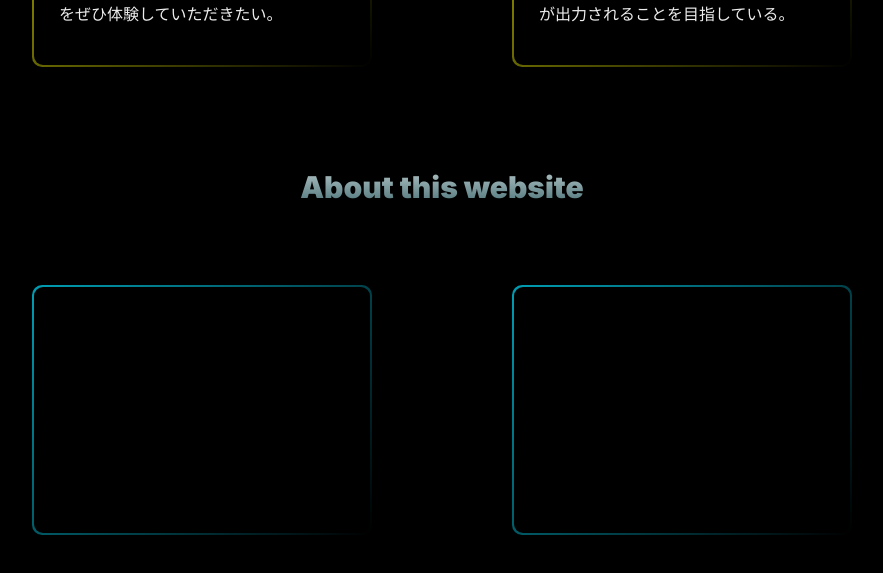
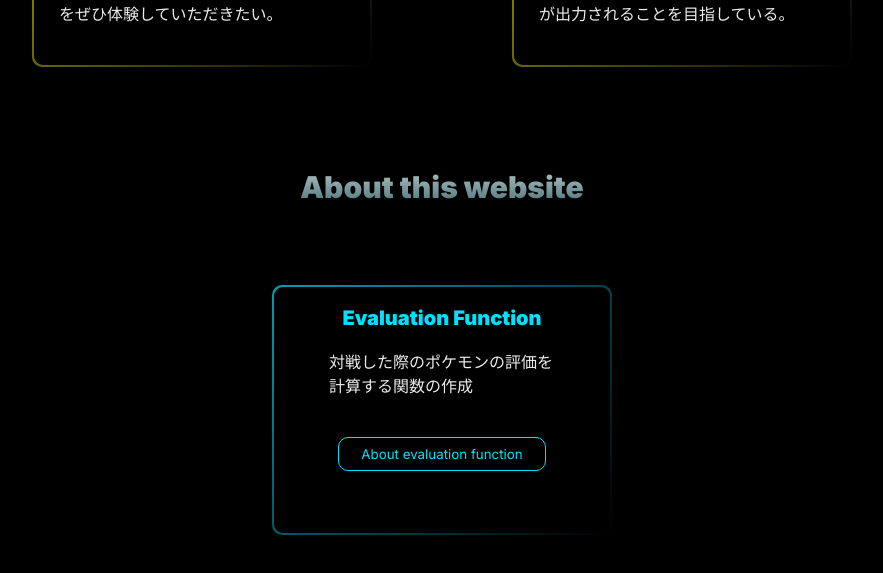
Before and after one commit to pokemon-GA/pokemon-ga-document, a React (Vite) app: page /page2 in a window 1280 px wide. Shown: the part 1065-1638 px from the top of the page, without its empty margins (198-1081 px from the left). Built offline with nearby package versions, Linux system fonts and the light colour scheme.

Commit message:
インデントの修正されるかどうかの実験

```diff
--- a/src/components/Page2.jsx
+++ b/src/components/Page2.jsx
@@ -24,8 +24,12 @@
         <Page1div id="pageTop2">
             <PageTitle title={'About this website'} />
             <FlexDiv>
-                <PageCard lang={''} langClass={'hidden'} title={''} text={''} button={'hidden'} buttonText={''} />
-                <PageCard lang={''} langClass={'hidden'} title={''} text={''} button={'hidden'} buttonText={''} />
+            <PageCard
+                    title={'Evaluation Function'}
+                    text={'対戦した際のポケモンの評価を計算する関数の作成'}
+                    button={'notHidden'}
+                    buttonText={'About evaluation function'}
+                />
             </FlexDiv>
         </Page1div>
     );
```
